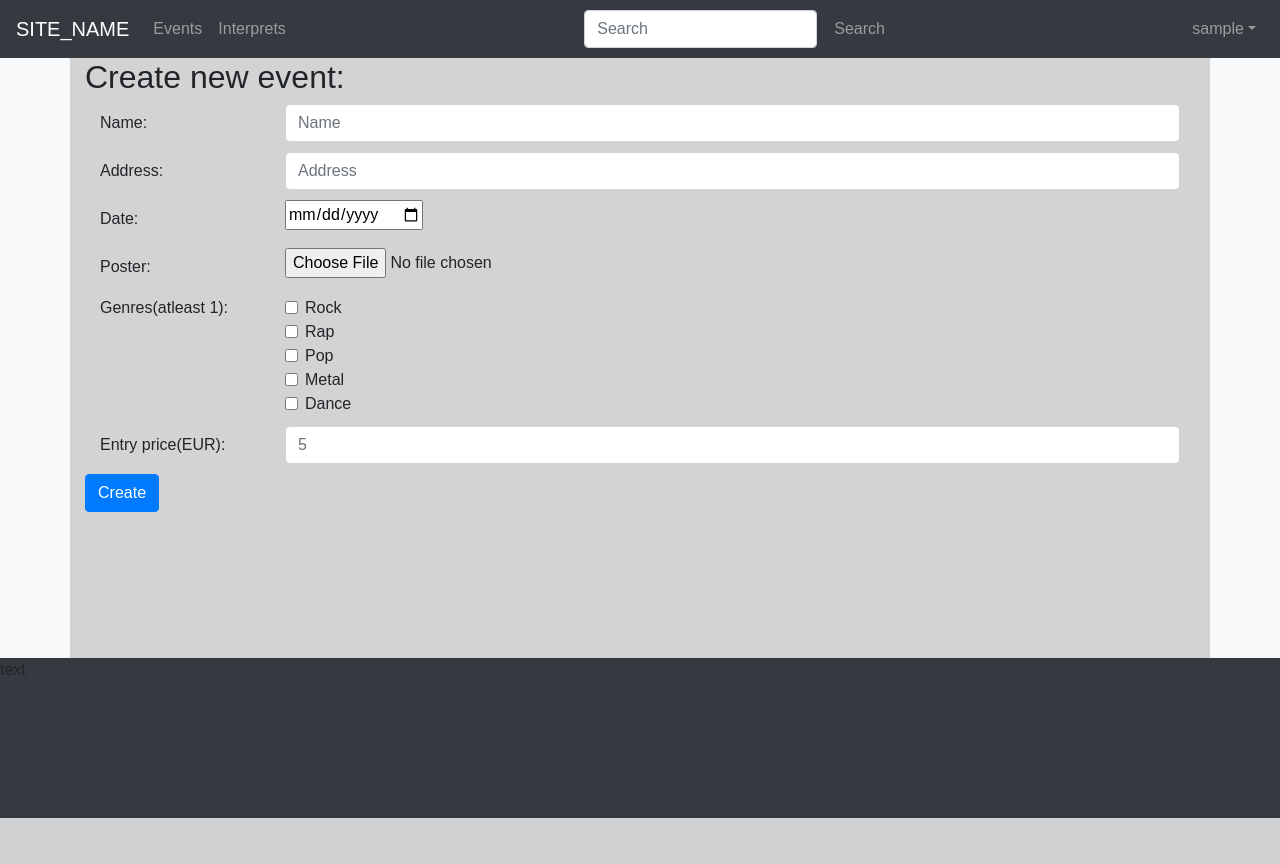
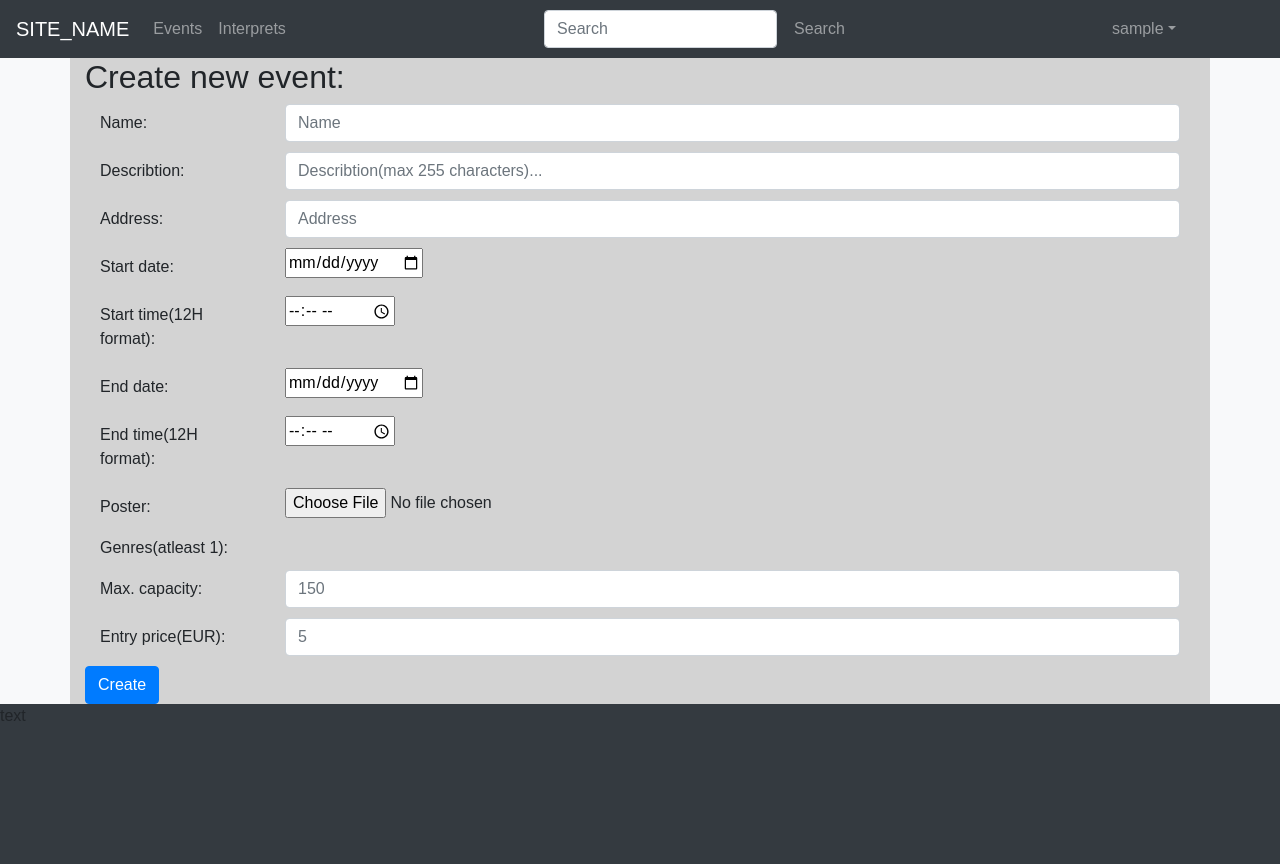
Before and after one commit to Densik50/IIS, a PHP site: page /create_event.php in a window 1280 px wide. Before the commit the page ends 818 px from the top, so only its background shows below. Run offline with PHP 8.4, Linux system fonts and the light colour scheme; the visitor is signed in with stand-in values (Sample User, id 1); data that the repository does not hold is empty.

Commit message:
few changes

```diff
--- a/src/create_event.php
+++ b/src/create_event.php
@@ -6,16 +6,8 @@
     <!-- SITE START -->
     <div class="container fullscreen-container">
     <?php
-            if(isset($_SESSION["userid"]))
+            if(isset($_SESSION["UserID"]))
             {
-                $user = $_SESSION["userid"];
-
-                require_once 'php/includes/database_handler.include.php';
-                require_once 'php/includes/general_functions.include.php';
-
-                $userid_exists = get_info($conn, $user, $user);
-
-                //meno
                 echo
                     "<h2>Create new event:</h2>
                     <form class=\"register-form\" action=\"php/includes/create_event.include.php\" method=\"post\">
@@ -29,6 +21,15 @@
                         </div>
                         <!-- NAME END -->
 
+                        <!-- DESCRIBTION -->
+                        <div class=\"form-group row\">
+                            <label for=\"describtion\" class=\"col-sm-2 col-form-label\">Describtion: </label>
+                            <div class=\"col-sm-10\">
+                                <input type=\"text\" name=\"describtion\" class=\"form-control\" id=\"describtion\" placeholder=\"Describtion(max 255 characters)...\">
+                            </div>
+                        </div>
+                        <!-- DESCRIBTION END -->
+
                         <!-- ADDRESS -->
                         <div class=\"form-group row\">
                             <label for=\"address\" class=\"col-sm-2 col-form-label\">Address: </label>
@@ -38,14 +39,41 @@
                         </div>
                         <!-- ADDRESS END -->
 
-                        <!-- DATE -->
+                        <!-- START DATE -->
                         <div class=\"form-group row\">
-                            <label for=\"date\" class=\"col-sm-2 col-form-label\">Date: </label>
+                            <label for=\"startdate\" class=\"col-sm-2 col-form-label\">Start date: </label>
                             <div class=\"col-sm-10\">
-                                <input type=\"date\" name=\"date\" id=\"date\">
+                                <input type=\"date\" name=\"startdate\" id=\"startdate\">
                             </div>
                         </div>
-                        <!-- DATE END -->
+                        <!-- START DATE END -->
+
+                        <!-- START TIME -->
+                        <div class=\"form-group row\">
+                            <label for=\"starttime\" class=\"col-sm-2 col-form-label\">Start time(12H format): </label>
+                            <div class=\"col-sm-10\">
+                                <input type=\"time\" name=\"starttime\" id=\"starttime\">
+                            </div>
+                        </div>
+                        <!-- START TIME END -->
+
+                        <!-- END DATE -->
+                        <div class=\"form-group row\">
+                            <label for=\"enddate\" class=\"col-sm-2 col-form-label\">End date: </label>
+                            <div class=\"col-sm-10\">
+                                <input type=\"date\" name=\"enddate\" id=\"enddate\">
+                            </div>
+                        </div>
+                        <!-- END DATE END -->
+
+                        <!-- END TIME -->
+                        <div class=\"form-group row\">
+                            <label for=\"endtime\" class=\"col-sm-2 col-form-label\">End time(12H format): </label>
+                            <div class=\"col-sm-10\">
+                                <input type=\"time\" name=\"endtime\" id=\"endtime\">
+                            </div>
+                        </div>
+                        <!-- END TIME END -->
 
                         <!-- POSTER -->
                         <div class=\"form-group row\">
@@ -58,39 +86,37 @@
                         <div class=\"form-group row\">
                             <div class=\"col-sm-2\">Genres(atleast 1):</div>
                             <div class=\"col-sm-10\">
-                                <div class=\"form-check\">
-                                    <input class=\"form-check-input\" type=\"checkbox\" id=\"checkbox_rock\" name=\"checkbox_rock\">
-                                    <label class=\"form-check-label\" for=\"checkbox_rock\">
-                                    Rock
-                                    </label>
-                                </div>
-                                <div class=\"form-check\">
-                                    <input class=\"form-check-input\" type=\"checkbox\" id=\"checkbox_rap\" name=\"checkbox_rap\">
-                                    <label class=\"form-check-label\" for=\"checkbox_rap\">
-                                    Rap
-                                    </label>
-                                </div>
-                                <div class=\"form-check\">
-                                    <input class=\"form-check-input\" type=\"checkbox\" id=\"checkbox_pop\" name=\"checkbox_pop\">
-                                    <label class=\"form-check-label\" for=\"checkbox_pop\">
-                                    Pop
-                                    </label>
-                                </div>
-                                <div class=\"form-check\">
-                                    <input class=\"form-check-input\" type=\"checkbox\" id=\"checkbox_metal\" name=\"checkbox_metal\">
-                                    <label class=\"form-check-label\" for=\"checkbox_metal\">
-                                    Metal
-                                    </label>
-                                </div>
-                                <div class=\"form-check\">
-                                    <input class=\"form-check-input\" type=\"checkbox\" id=\"checkbox_dance\" name=\"checkbox_dance\">
-                                    <label class=\"form-check-label\" for=\"checkbox_dance\">
-                                    Dance
-                                    </label>
-                                </div>
+                            ";
+
+
+                                require_once 'php/includes/database_handler.include.php';
+                                require_once 'php/includes/general_functions.include.php';
+
+                                $data = get_genres($conn);
+
+                                foreach($data as $row):
+                                    echo "
+                                        <div class=\"form-check\">
+                                            <input class=\"form-check-input\" type=\"checkbox\" id=\"checkbox_rock\" name=\"checkbox_rock\">
+                                            <label class=\"form-check-label\" for=\"checkbox_rock\">
+                                            " . $row["GenreName"] ."
+                                            </label>
+                                        </div>
+                                    ";
+                                endforeach;
+                                echo "
                             </div>
                         </div>
                         <!-- GENRES END -->
+
+                        <!-- MAX CAPACITY -->
+                        <div class=\"form-group row\">
+                            <label for=\"maxcap\" class=\"col-sm-2 col-form-label\">Max. capacity: </label>
+                            <div class=\"col-sm-10\">
+                                <input type=\"text\" name=\"maxcap\" class=\"form-control\" id=\"maxcap\" placeholder=\"150\">
+                            </div>
+                        </div>
+                        <!-- MAX CAPACITY END -->
 
                         <!-- PRICE -->
                         <div class=\"form-group row\">
--- a/src/css/main.css
+++ b/src/css/main.css
@@ -1,6 +1,10 @@
 body{
     font-family: sans-serif;
     min-height: 100%;
+}
+
+.nick{
+    min-width: 160px;
 }
 
 /* INDEX FILE */
--- a/src/header.php
+++ b/src/header.php
@@ -50,21 +50,32 @@
                 </ul>
 
                 <?php
-                    if(isset($_SESSION["OsobaID"]))
+                    if(isset($_SESSION["UserID"]))
                     {
-                        echo   "<ul class=\"navbar-nav\">
+                        echo   "<ul class=\"navbar-nav nick\">
                                     <li class=\"nav-item dropdown bg-dark\">
-                                        <a class=\"nav-link dropdown-toggle\" data-toggle=\"dropdown\" href=\"#\" role=\"button\" aria-haspopup=\"true\" aria-expanded=\"false\">" . $_SESSION["userid"] . "</a>
+                                        <a class=\"nav-link dropdown-toggle\" data-toggle=\"dropdown\" href=\"#\" role=\"button\" aria-haspopup=\"true\" aria-expanded=\"false\">" . $_SESSION["Username"] . "</a>
                                         <div class=\"dropdown-menu bg-dark\">
-                                            <a class=\"dropdown-item my_dropdownitem\" href=\"profile.php?user=" . $_SESSION["userid"] . "\">My profile</a>
+                                            <a class=\"dropdown-item my_dropdownitem\" href=\"profile.php?user=" . $_SESSION["Username"] . "\">My profile</a>
                                             <a class=\"dropdown-item my_dropdownitem\" href=\"myevents.php\">My events</a>
                                             <a class=\"dropdown-item my_dropdownitem\" href=\"myinterprets.php\">My interprets</a>
                                             <div class=\"dropdown-divider\"></div>
                                             <a class=\"dropdown-item my_dropdownitem\" href=\"profile.php\">Edit profile</a>
                                             <a class=\"dropdown-item my_dropdownitem\" href=\"create_event.php\">Create event</a>
                                             <a class=\"dropdown-item my_dropdownitem\" href=\"add_interpret.php\">Add interpret</a>
-                                            <div class=\"dropdown-divider\"></div>
-                                            <a class=\"dropdown-item my_dropdownitem\" href=\"php/includes/logout.include.php\">Log out</a>
+                                            <div class=\"dropdown-divider\"></div>";
+
+                                            if(isset($_SESSION["admin"]))
+                                            {
+                                                echo "
+
+                                                <a class=\"dropdown-item my_dropdownitem\" href=\"admin.php\">Admin panel</a>
+                                                <div class=\"dropdown-divider\"></div>
+                                                ";
+                                            }
+
+
+                                            echo "<a class=\"dropdown-item my_dropdownitem\" href=\"php/includes/logout.include.php\">Log out</a>
                                         </div>
                                     </li>
                                 </ul>";
--- a/src/myevents.php
+++ b/src/myevents.php
@@ -6,9 +6,9 @@
     <!-- SITE START -->
     <div class="container fullscreen-container">
     <?php
-            if(isset($_SESSION["userid"]))
+            if(isset($_SESSION["UserID"]))
             {
-                $user = $_SESSION["userid"];
+                $user = $_SESSION["Username"];
 
                 require_once 'php/includes/database_handler.include.php';
                 require_once 'php/includes/general_functions.include.php';
--- a/src/myinterprets.php
+++ b/src/myinterprets.php
@@ -6,9 +6,9 @@
     <!-- SITE START -->
     <div class="container fullscreen-container">
     <?php
-            if(isset($_SESSION["userid"]))
+            if(isset($_SESSION["UserID"]))
             {
-                $user = $_SESSION["userid"];
+                $user = $_SESSION["Username"];
 
                 require_once 'php/includes/database_handler.include.php';
                 require_once 'php/includes/general_functions.include.php';
--- a/src/profile.php
+++ b/src/profile.php
@@ -15,9 +15,9 @@
             }
             else
             {
-                if(isset($_SESSION["userid"]))
+                if(isset($_SESSION["UserID"]))
                 {
-                    $user = $_SESSION["userid"];
+                    $user = $_SESSION["Username"];
 
                     require_once 'php/includes/database_handler.include.php';
                     require_once 'php/includes/general_functions.include.php';
```
Also changed, not shown: additional-resources/usedsql.sql (+6 -4 lines), src/add_interpret.php (+1 -15 lines), src/login.php (+7 -1 lines), src/php/includes/general_functions.include.php (+49 -8 lines), src/php/includes/register.include.php (+20 -2 lines), src/register.php (+35 -14 lines).
